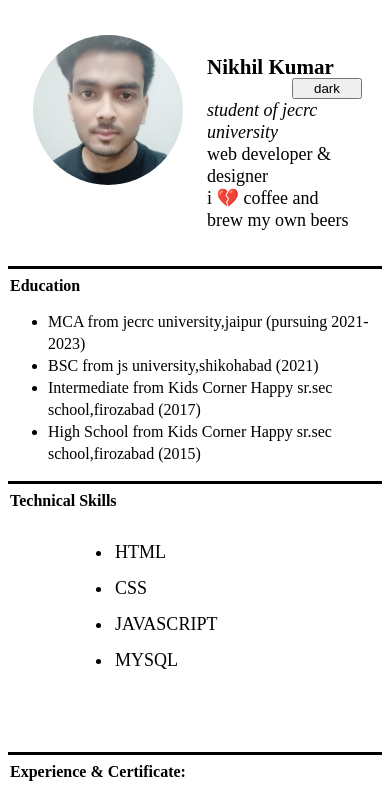
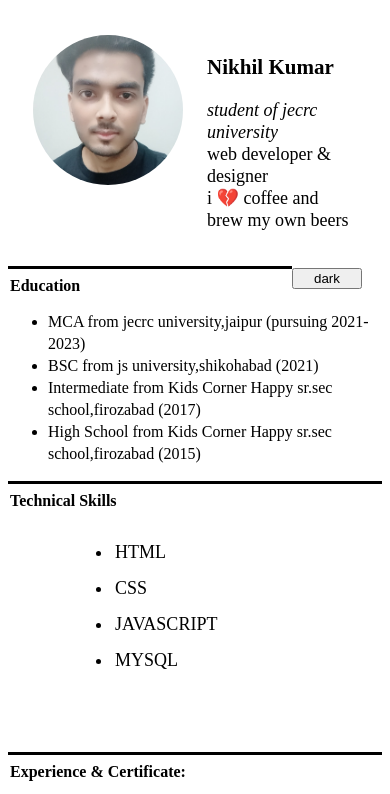
Before and after one commit to nikhilkumar304/Portfolio, a plain HTML site: page index.html in a window 390 px wide. Shown: the top 794 px of the page. Drawn offline with Linux system fonts and the light colour scheme.

Commit message:
Update index.html

```diff
--- a/index.html
+++ b/index.html
@@ -54,6 +54,15 @@
             margin-top: -180px;
             margin-right: 20px;
             width: 70px;
+        }
+        @media only screen and (max-width: 768px) {
+         /* For mobile phones: */
+        #btn{
+            float: right;
+            margin-top: 10px;
+            margin-right: 20px;
+            width: 70px;
+          }
         }
     </style>
 </head>
```
